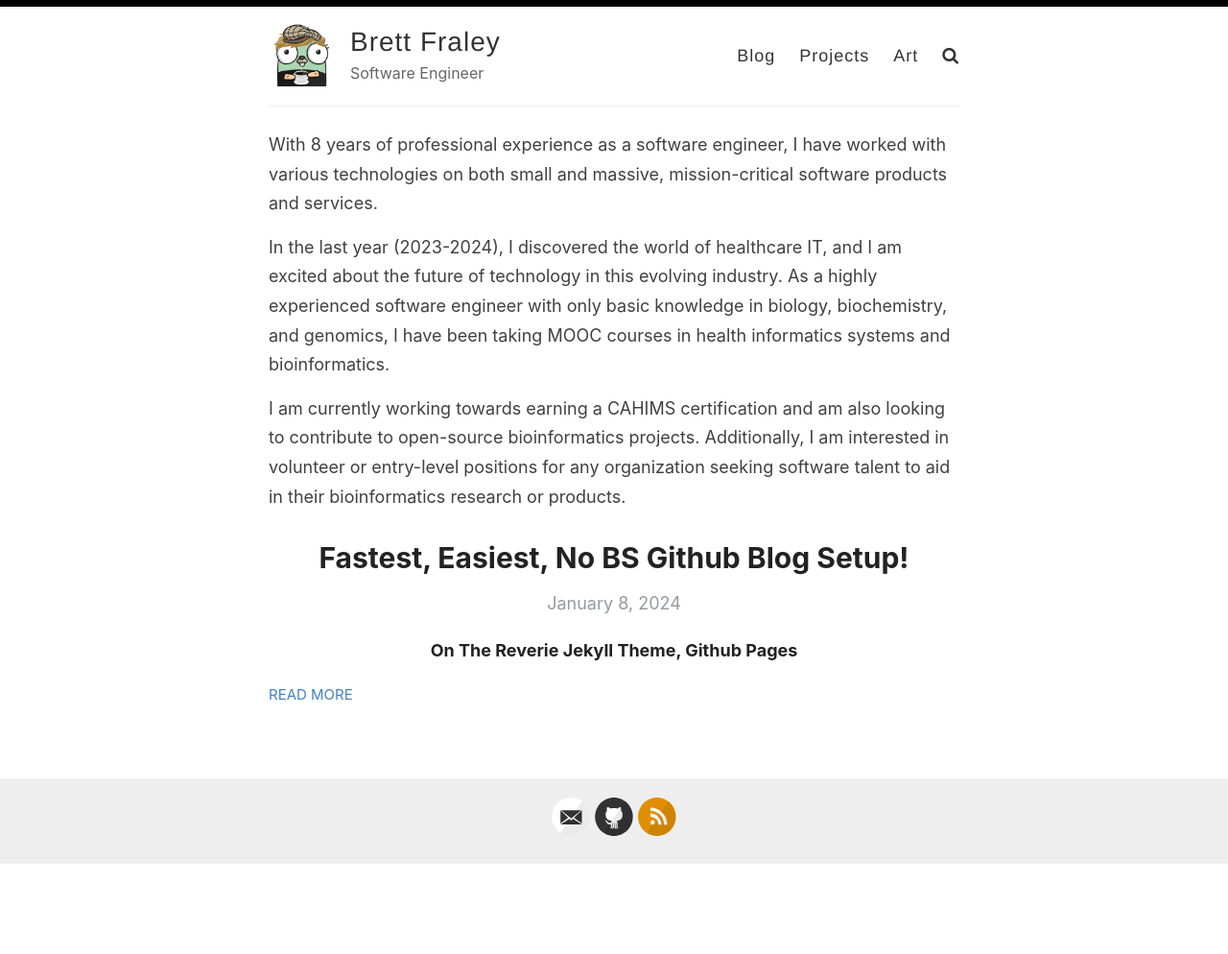
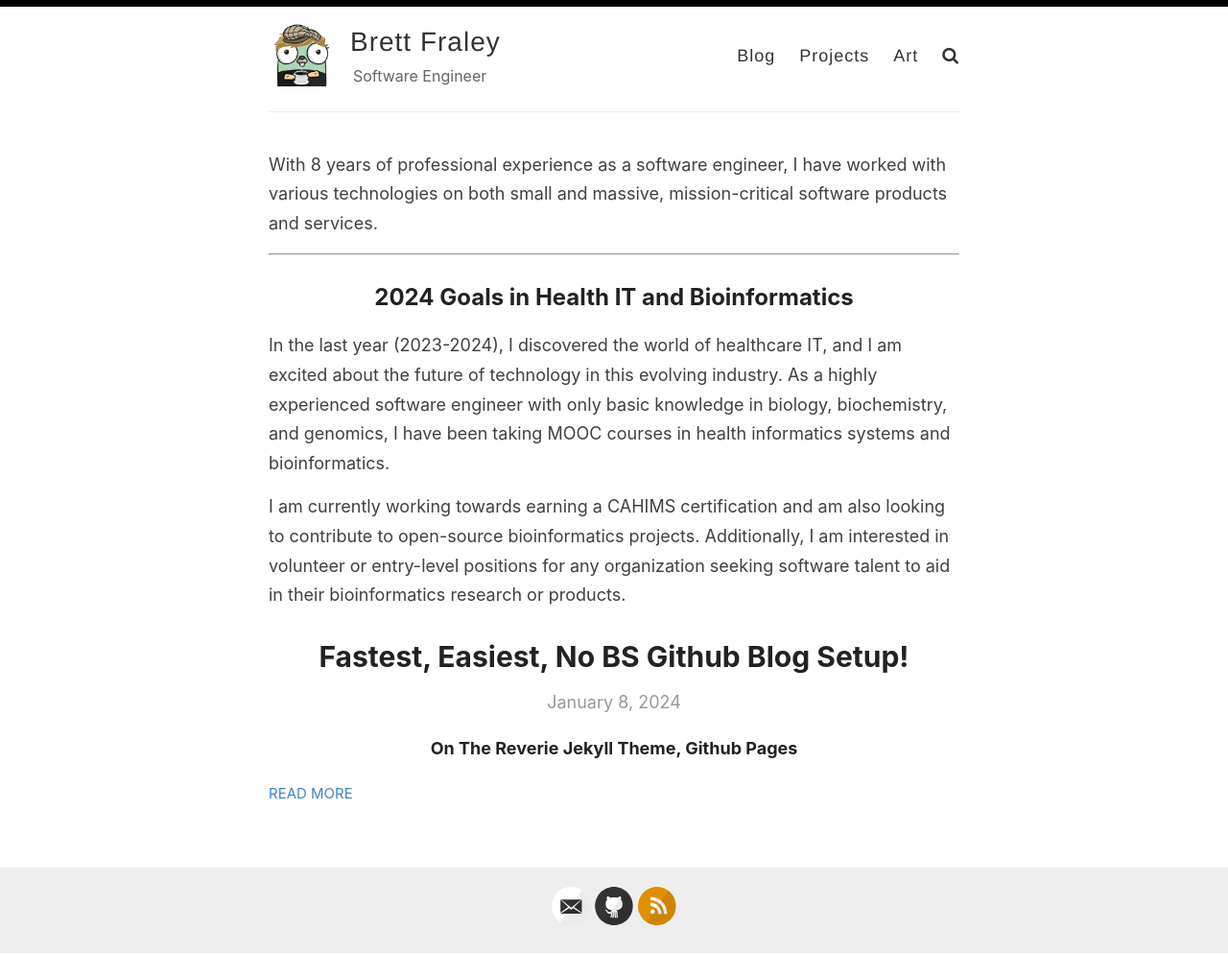
Before and after one commit to BrettFraley/BrettFraley.github.io, a Jekyll site: the page built from index.html, in a window 1280 px wide. Shown: the whole page at 96% size. Built offline with Jekyll 4.4.1, drawn with Linux system fonts in a browser that asks for light colours; nearby versions of some CDN libraries; the list of posts is cut into pages by our own code; before the commit the page ends 901 px from its top, so only the background shows below that.

Commit message:
Some cleanup from the reverie template - more to go on that
landing-page touchups

css transitions for this whole crazy egg game im building into this, which in vanilla JS I'm working towards a maintanable pattern and design of how the flow of function calls and state are going to work

```diff
--- a/_includes/easter-eggs.js
+++ b/_includes/easter-eggs.js
@@ -1,3 +1,4 @@
+<script>
 /**
  * If you've discovered this file, then you have unlocked the secrets to
  * finding all of the easter eggs!
@@ -13,18 +14,18 @@
  * Brett
  */
 
-/**
- * Easter egg elements
- * Note: specific class names are used when IDs should be,
- * but then one could more easily find all eggs by browsing
- * elements with ids
- */
-
 const settings = {
     strandLength: 64,
     eggCount: 12,
     DNA: ['A', 'C', 'G', 'T'],
     RNA: ['A', 'C', 'G', 'U'],
+}
+
+const eggUtils = {
+    storSet: (k, v) => localStorage.setItem(k, v),
+    storGet: k => localStorage.getItem(k),
+    storRem: k => localStorage.removeItem(k),
+    // storCheck
 }
 
 const genStrand = chars => {
@@ -39,7 +40,9 @@
 const newStrand = bases => genStrand(bases)
 
 const easterEggElements = {
-    headerSoftwareEngineer: () => document.getElementsByClassName('site-description')[0]
+    eggGameInit: () => document.getElementById('egg-game-init-hide'),
+    playerInitButton: () => document.getElementById('player-init'),
+    headerSoftwareEngineer: () => document.getElementsByClassName('header-tagline')[0]
 }
 
 const eggHandler = {
@@ -49,19 +52,32 @@
 }
 
 const landingPage = {
-
+    // On init, need to know which eggs have already been found or not,
+    // as to not add events to them
     init: () => {
-        let egg = easterEggElements.headerSoftwareEngineer()
+        let egg = easterEggElements.headerSoftwareEngineer()            // egg 1
+        let eggPres1 = easterEggElements.eggGameInit()                  // presentation 1
+        let playerInitButton = easterEggElements.playerInitButton()    // accept egg 1 button
 
         egg.addEventListener('mouseover', () => {
+            egg.id = 'landing_1_active'
             eggHandler.setEgg(egg)
-            egg.classList.add('landing_1')
+            eggPres1.id='egg-game-init-show'
         }, false )
 
-        egg.addEventListener('mouseout', () => {
-            egg.classList.remove('landing_1')
-        }, false )
+        playerInitButton.addEventListener('click', () => {
+            egg.id = 'landing_1_inactive'
+            eggPres1.id='egg-game-init-hide'
+        }, false)
+
+
+
+        // egg.addEventListener('mouseout', () => {
+        //     egg.id = 'landing_1_inactive'
+        // }, false )
     }
 }
 
-landingPage().init()
+landingPage.init()
+
+</script>
--- /dev/null
+++ b/_includes/egg-presentations/egg-level-1.html
@@ -0,0 +1,11 @@
+
+<div class="presentation" id="egg-game-init-hide">
+    <p>Congrats!</p>
+    <hr>
+    <p>My website has hidden easter eggs throughout it!
+    You have unlocked Level 1 of the game!</p>
+    <p>The game description and rules are posted <a href="/brettfraley-egg-game">here.</a></p>
+    Level 1 contains a dozen hidden eggs throughout the site.
+    <button id="player-init">Awesome!</button>
+    <hr>
+</div>
--- a/_includes/landing-about.html
+++ b/_includes/landing-about.html
@@ -2,6 +2,9 @@
     <p>With 8 years of professional experience as a software engineer,
       I have worked with various technologies on both small and massive,
       mission-critical software products and services.</p>
+      <hr>
+
+    <h2>2024 Goals in Health IT and Bioinformatics</h2>
 
     <p>In the last year (2023-2024), I discovered the world of healthcare IT,
       and I am excited about the future of technology in this evolving industry.
--- a/_layouts/default.html
+++ b/_layouts/default.html
@@ -27,7 +27,7 @@
 
             <div class="site-info">
               <h1 class="site-name"><a href="{{ site.baseurl }}/">{{ site.name }}</a></h1>
-              <p class="site-description">{{ site.description }}</p>
+              <p class="header-tagline">{{ site.description }}</p>
             </div>
 
             <nav>
@@ -42,6 +42,7 @@
 
       <div class="wrapper-main">
         <div id="main" role="main" class="container">
+          {% include egg-presentations/egg-level-1.html %}
           {{ content }}
         </div>
       </div>
@@ -56,5 +57,6 @@
     </div>
 
     {% include analytics.html %}
+    {% include easter-eggs.js %}
   </body>
 </html>
--- a/assets/eggs.css
+++ b/assets/eggs.css
@@ -1,6 +1,39 @@
-.landing_1 {
-    letter-spacing: .25em;
-    transition: letter-spacing font-family ease-out 60ms;
+.header-tagline {
+    padding: 3px;
+    border-radius: 5px;
+}
+
+#egg-game-init-show {
+    transition: all ease 60ms;
+    transition-duration: .75s;
+    font-size:inherit;
+    opacity:1;
+    background-color:#333;
+    color: #eee;
+    padding: 15px;
+    border-radius: 3px;
+}
+
+#egg-game-init-hide {
+    transition: all 10ms;
+    transition-duration: .5s;
+    font-size:0px;
+    opacity:0;
+    height:0;
+}
+
+#landing_1_active {
+    letter-spacing: .15em;
+    transition: all ease 60ms;
     transition-duration: 1s;
     font-family: monospace;
+    color: lime;
+    background-color: #222;
 }
+
+#landing_1_inactive {
+    letter-spacing: inherit;
+    transition: all ease 600ms;
+    transition-duration: 1s;
+    font-family: inherit;
+}
--- a/assets/style.scss
+++ b/assets/style.scss
@@ -322,7 +322,7 @@
   }
 }
 
-.site-description {
+.header-tagline {
   margin: -5px 0 0 0;
   color: $gray;
   font-size: 16px;
```
Also changed, not shown: _pages/about.md (deleted, +0 -10 lines), _pages/egg-game.md (added, +19 -0 lines), 1 other file.
